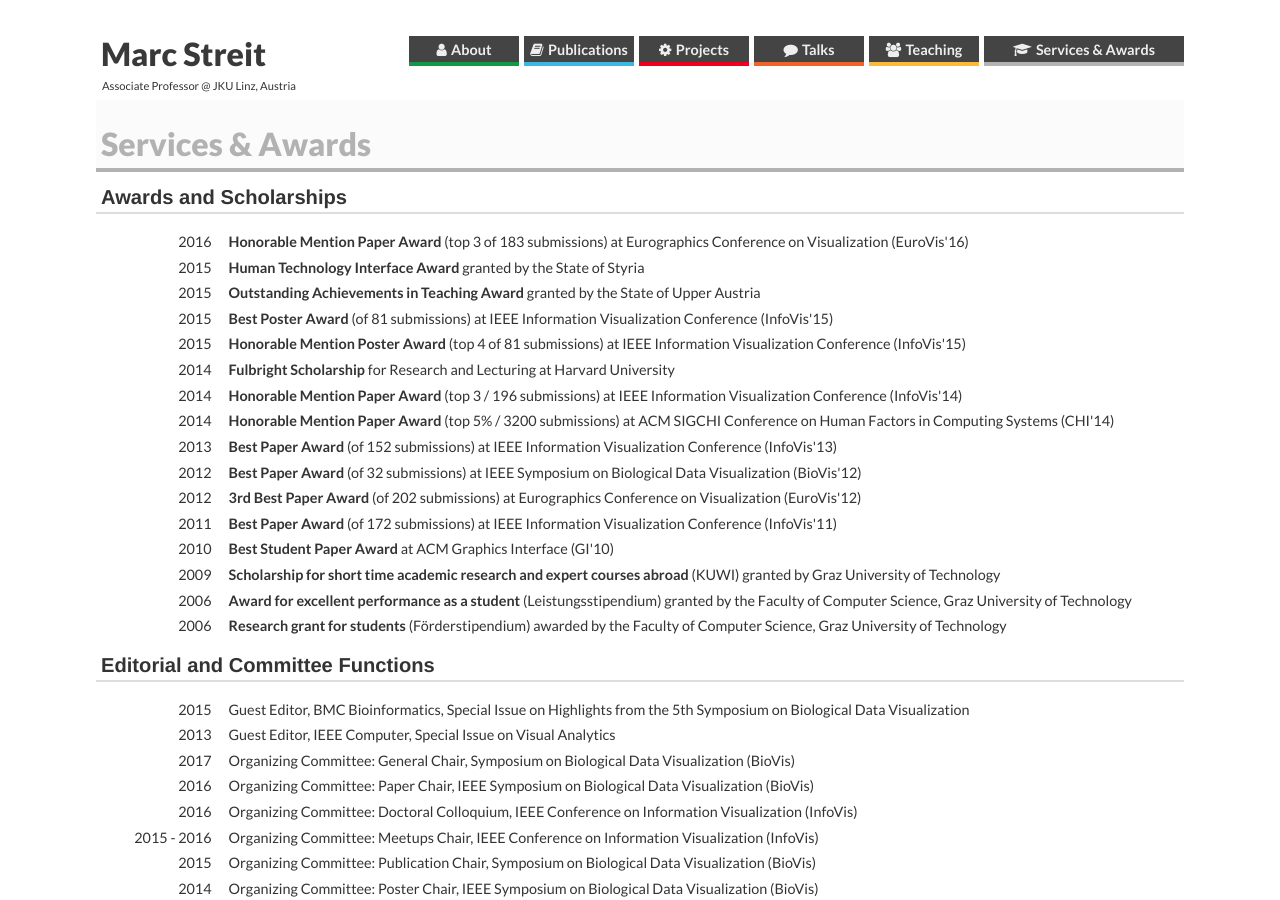
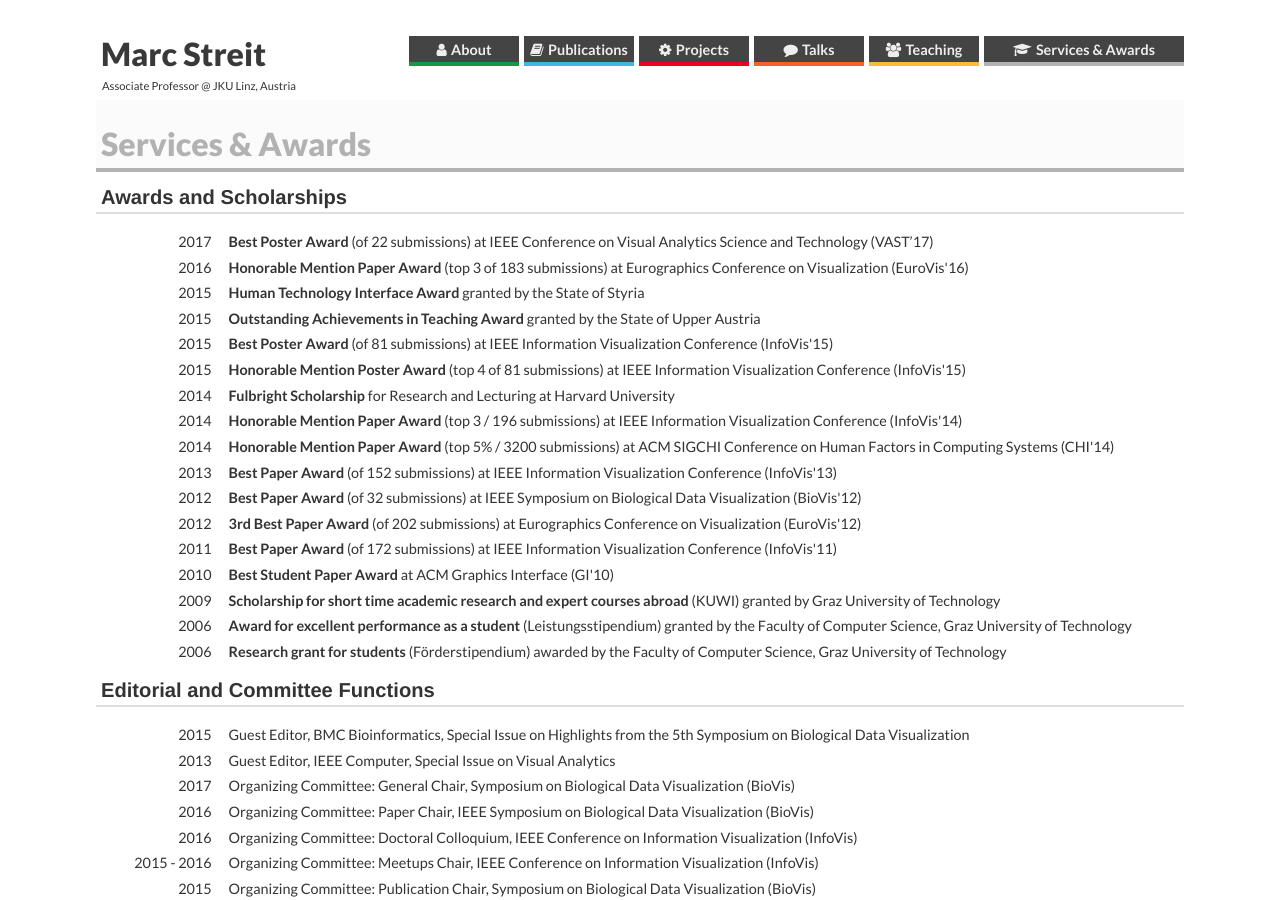
Before and after one commit to mstreit/mstreit.github.io, a Jekyll site: the page built from services.md, in a window 1280 px wide and 900 px high. Built offline with Jekyll 4.4.1, drawn with Linux system fonts in a browser that asks for light colours; nearby versions of some CDN libraries; some web fonts are replaced.

Commit message:
added best poster

```diff
--- a/_data/awards.yml
+++ b/_data/awards.yml
@@ -1,3 +1,6 @@
+- kind: <b>Best Poster Award</b> (of 22 submissions) at IEEE Conference on Visual Analytics Science and Technology (VAST’17)
+  date: 2017
+
 - kind: <b>Honorable Mention Paper Award</b> (top 3 of 183 submissions) at Eurographics Conference on Visualization (EuroVis'16)
   date: 2016
 
```
